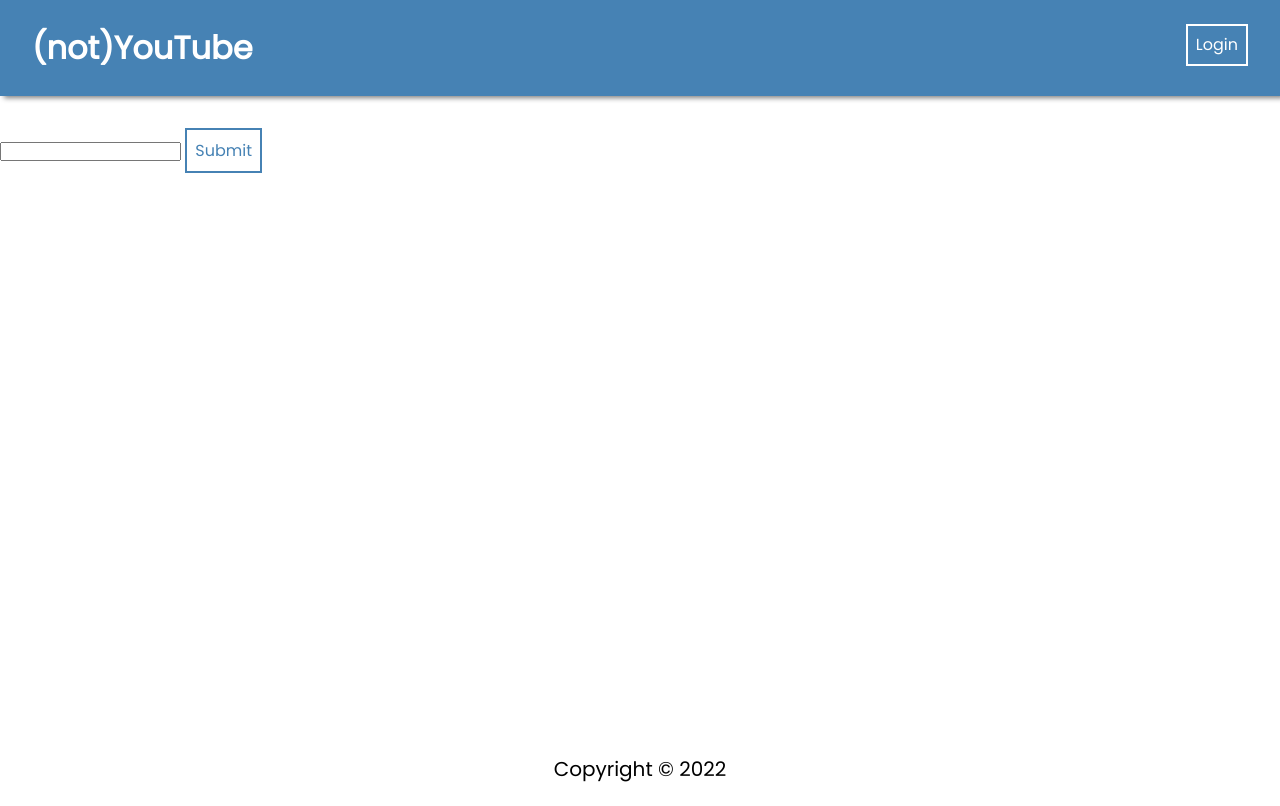
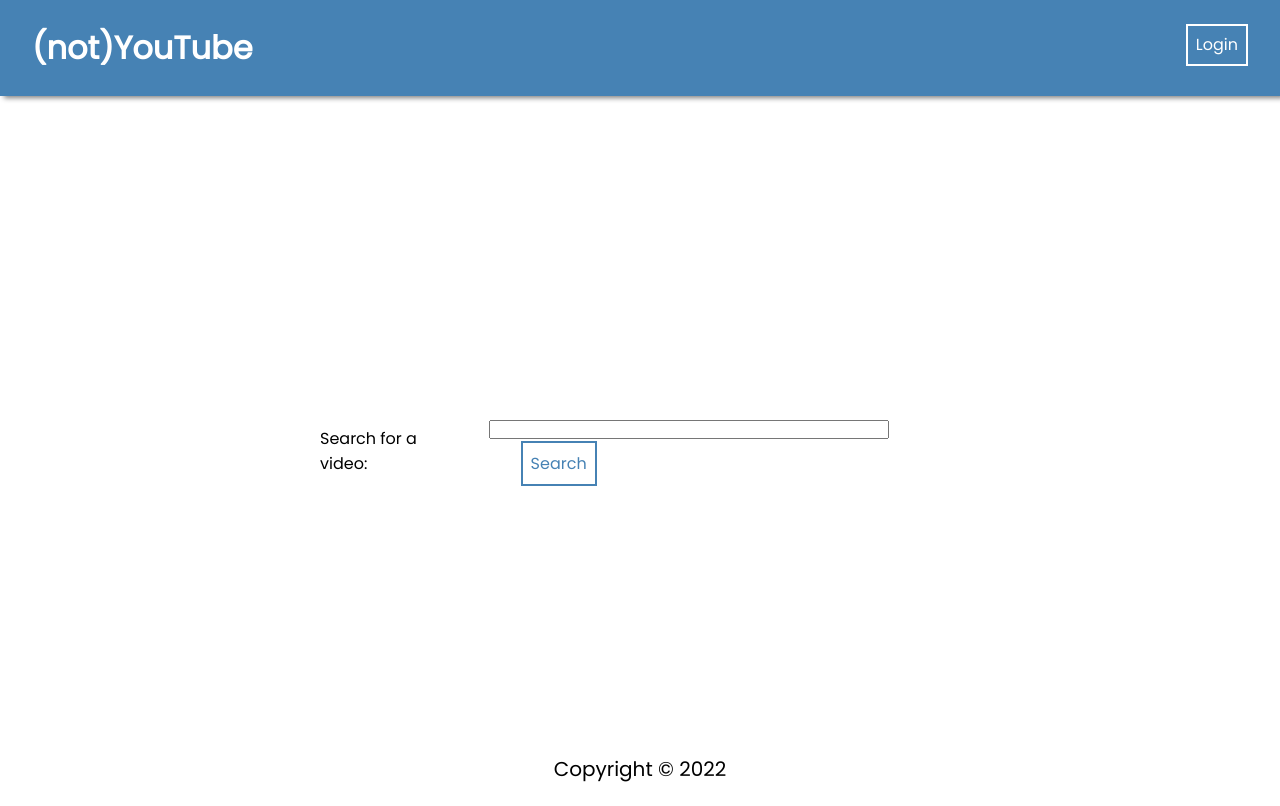
Before and after one commit to Nathaniel-Mueller/Youtube_Clone, a React (Create React App) app in the folder frontend/: page /ytclone in a window 1280 px wide. Built offline with nearby package versions, Linux system fonts and the light colour scheme.

Commit message:
Styled YouTubePage

```diff
--- /dev/null
+++ b/frontend/src/pages/YouTubePage/YouTubePage.css
@@ -0,0 +1,14 @@
+.center {
+    display: flex;
+    justify-content: center;
+    align-items: center;
+    margin: 20em;
+}
+
+.space {
+    margin-left: 2em;
+}
+
+.resize {
+    width: 30em;
+}
--- a/frontend/src/pages/YouTubePage/YouTubePage.js
+++ b/frontend/src/pages/YouTubePage/YouTubePage.js
@@ -4,6 +4,7 @@
 import { DATA } from './localData';
 import { Navigate, useNavigate } from 'react-router-dom';
 import useCustomForm from "../../hooks/useCustomForm"
+import './YouTubePage.css'
 
 const YouTubePage = () => {
 
@@ -32,14 +33,16 @@
     }
 
     return(
-        <div>
-            <form onSubmit={handleSubmit}>
+        <div className='center'>
+            <div>Search for a video:{' '}</div>
+            <form onSubmit={handleSubmit} className='space'>
                 <input
+                className='resize'
                 name='text'
                 type='text'
                 value = {formData.text}
                 onChange={handleInputChange}
-                ></input> <button>Submit</button>
+                ></input> <button className='space'>Search</button>
             </form>
         </div>
     )
```
